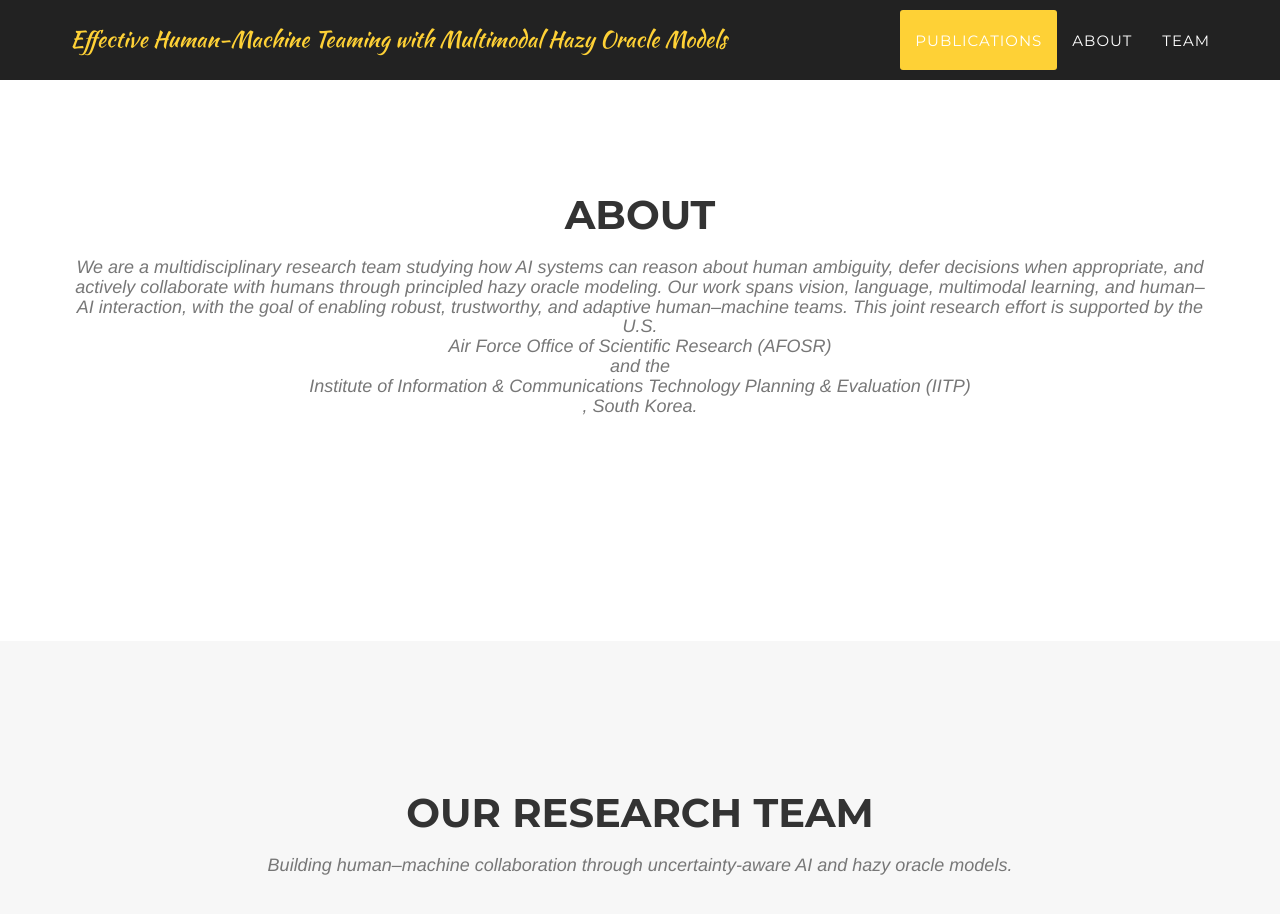
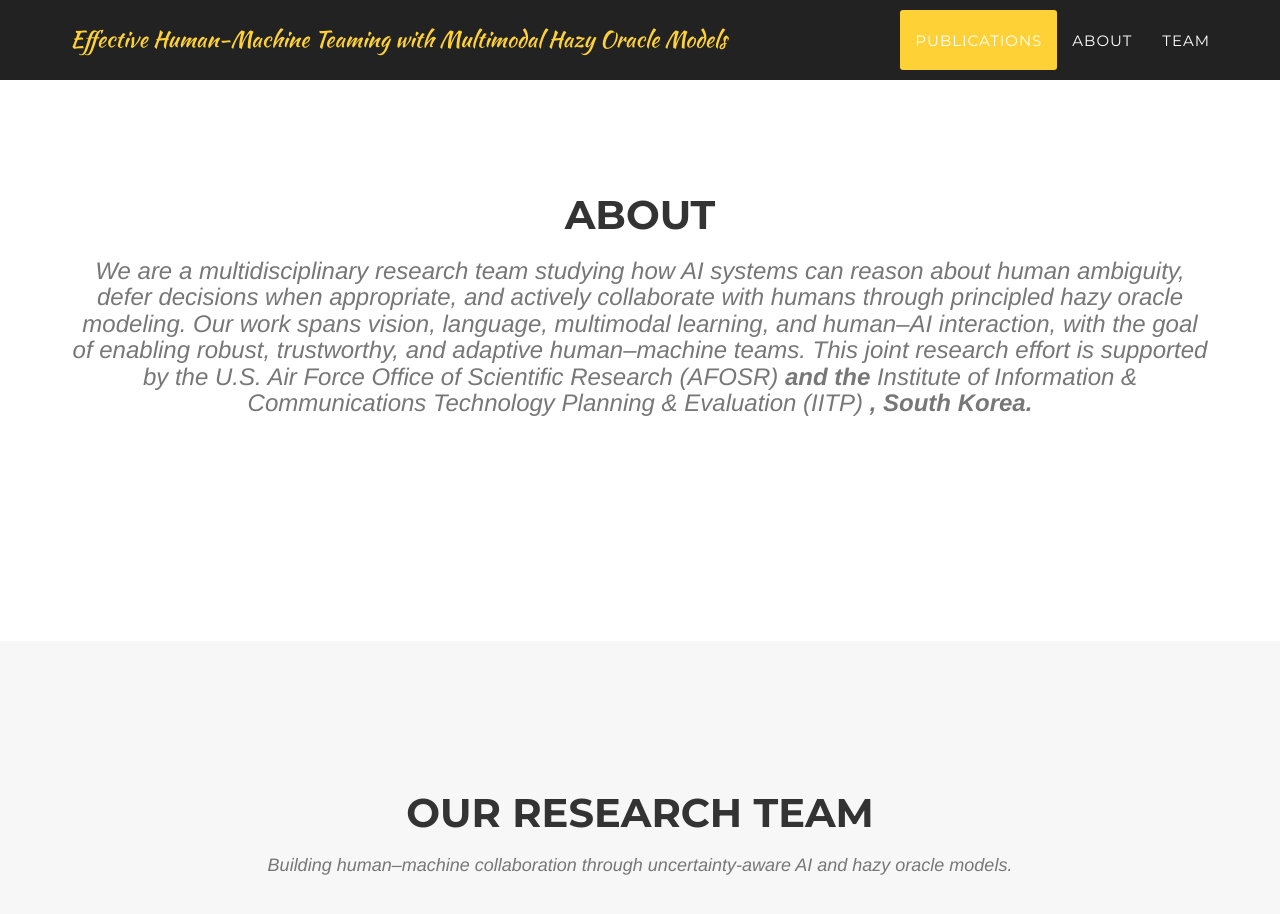
Before and after one commit to Hazy-Oracles/hazy-oracle-homepage, a Jekyll site: the page built from index.html, in a window 1280 px wide and 1400 px high, scrolled down 1753 px, cut to the strip 0-947 px from the top of the window. Shown: the top 914 px of the strip. Built offline with Jekyll 4.4.1, drawn with Linux system fonts in a browser that asks for light colours; some web fonts are replaced; some of the changed text lies outside the part shown.

Commit message:
change background

```diff
--- a/_includes/about.html
+++ b/_includes/about.html
@@ -4,7 +4,7 @@
             <div class="row">
                 <div class="col-lg-12 text-center">
                     <h2 class="section-heading">About</h2>
-                    <h3 class="section-subheading text-muted">We are a multidisciplinary research team studying how AI systems can reason about human ambiguity, defer decisions when appropriate, and actively collaborate with humans through principled hazy oracle modeling. Our work spans vision, language, multimodal learning, and human–AI interaction, with the goal of enabling robust, trustworthy, and adaptive human–machine teams. This joint research effort is supported by the U.S. </br>Air Force Office of Scientific Research (AFOSR)<br> and the </br>Institute of Information & Communications Technology Planning & Evaluation (IITP)<br> , South Korea.</h3>
+                    <h3 class="section-subheading-2 text-muted">We are a multidisciplinary research team studying how AI systems can reason about human ambiguity, defer decisions when appropriate, and actively collaborate with humans through principled hazy oracle modeling. Our work spans vision, language, multimodal learning, and human–AI interaction, with the goal of enabling robust, trustworthy, and adaptive human–machine teams. This joint research effort is supported by the U.S. </b>Air Force Office of Scientific Research (AFOSR)<b> and the </b>Institute of Information & Communications Technology Planning & Evaluation (IITP)<b> , South Korea.</h3>
                 </div>
             </div>
             <!-- <div class="row">
--- a/_includes/team.html
+++ b/_includes/team.html
@@ -28,13 +28,13 @@
                 </div>
                 {% endfor %}
             </div>
-            <div class="row">
+            <!-- <div class="row">
                 <div class="col-lg-8 col-lg-offset-2 text-center">
                     <p class="large text-muted">We are a multidisciplinary research team studying how AI systems can reason about human ambiguity,
                         defer decisions when appropriate, and actively collaborate with humans through principled
                         hazy oracle modeling. Our work spans vision, language, multimodal learning, and human–AI interaction,
                         with the goal of enabling robust, trustworthy, and adaptive human–machine teams.</p>
                 </div>
-            </div>
+            </div> -->
         </div>
     </section>
```
Also changed, not shown: _includes/css/agency.css (+11 -0 lines), img/header-bg-old.jpg (added), 1 other file.
